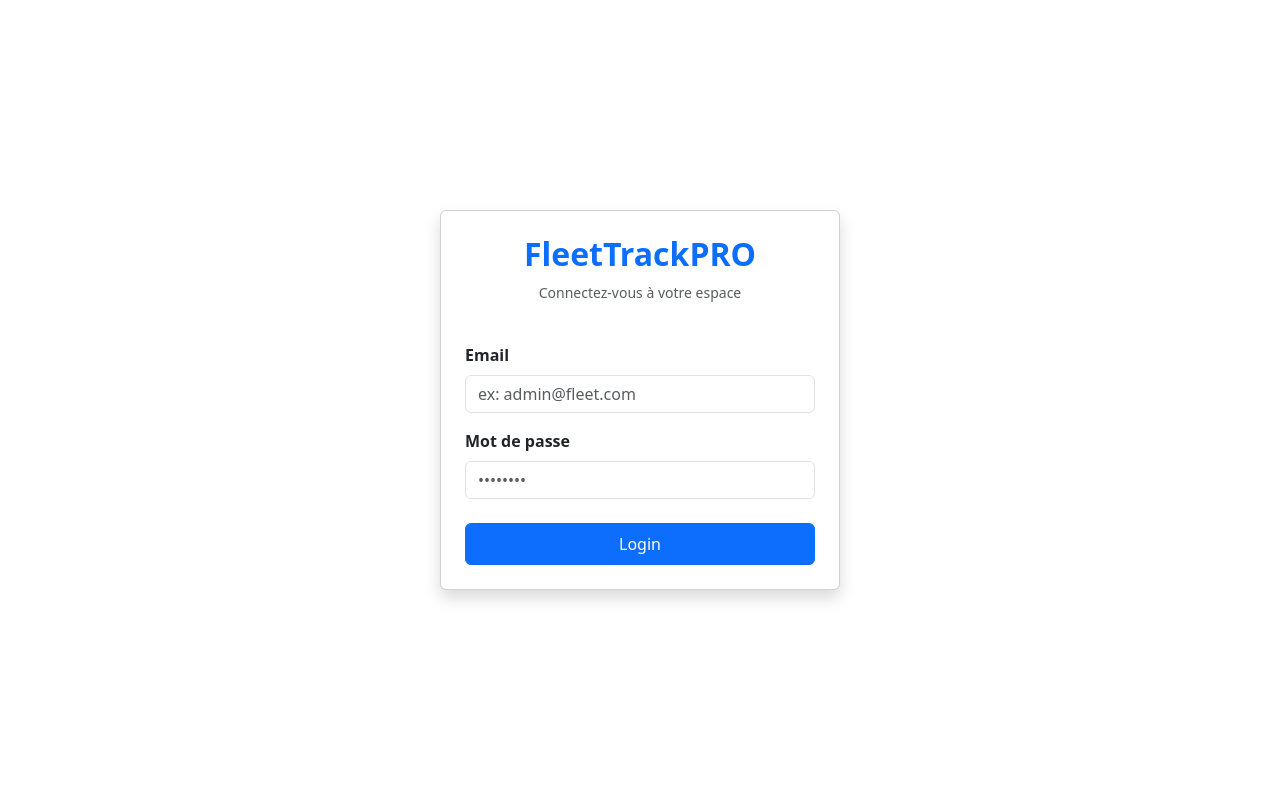
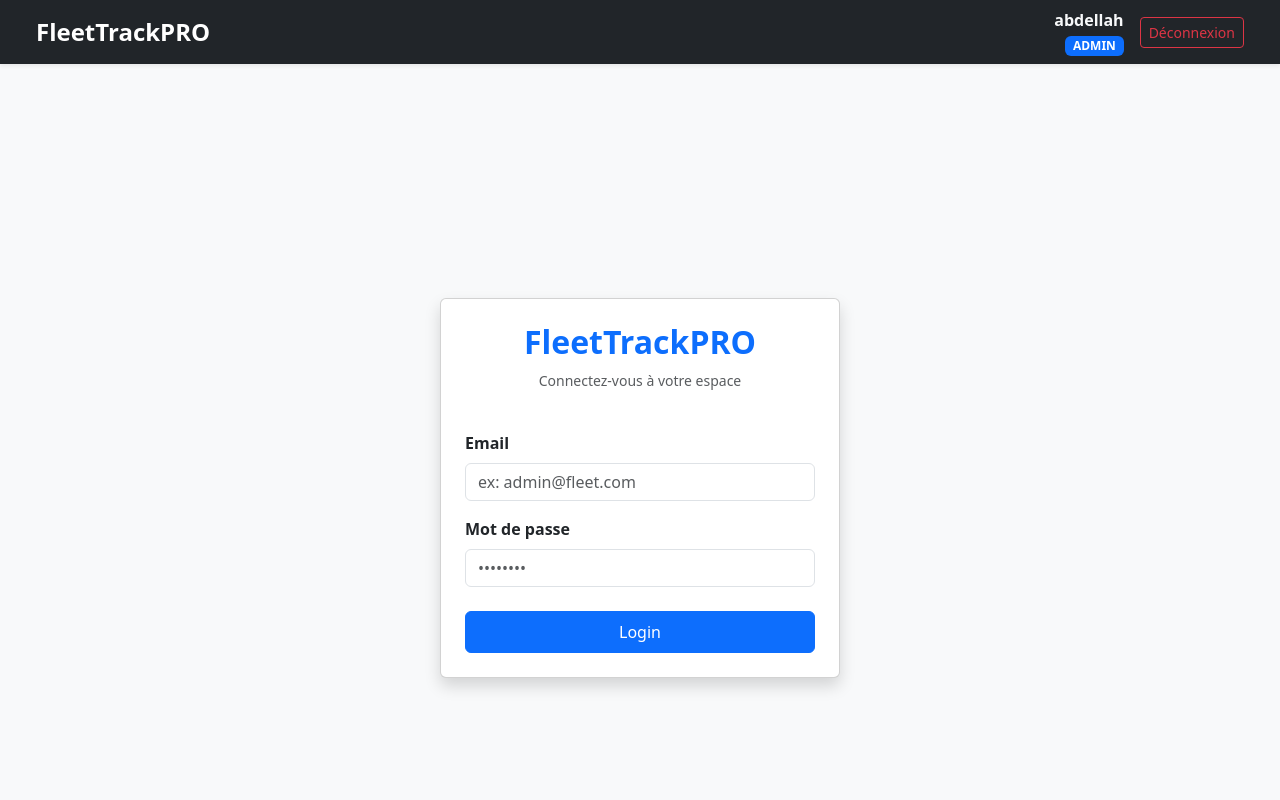
Before and after one commit to aitbhou2003/FleetTrackPRO-Frontend-, a React (Vite) app: page / in a window 1280 px wide. Shown: the top 800 px of the page. Built offline with nearby package versions, Linux system fonts and the light colour scheme.

Commit message:
feat: wrap LoginForm in AppShell for improved layout structure

```diff
--- a/src/App.jsx
+++ b/src/App.jsx
@@ -1,7 +1,12 @@
+import AppShell from "./components/AppShell";
 import LoginForm from "./components/LoginForm";
 
-export default function App(){
+export default function App() {
   return (
-    <LoginForm/>
-  )
+    <>
+      <AppShell user={{nom:"abdellah",role:"admin "}}>
+        <LoginForm />
+      </AppShell>
+    </>
+  );
 }
```
